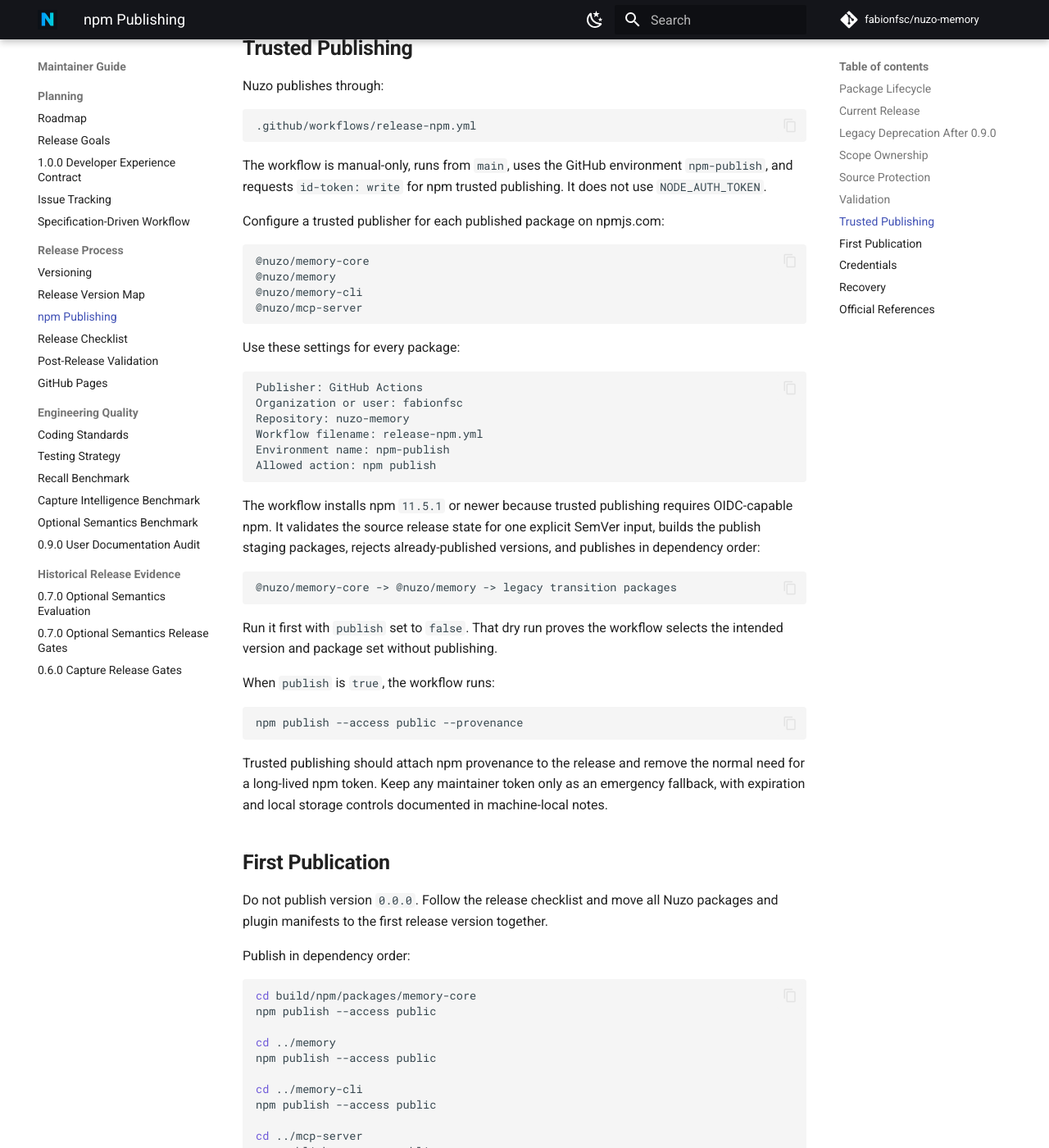
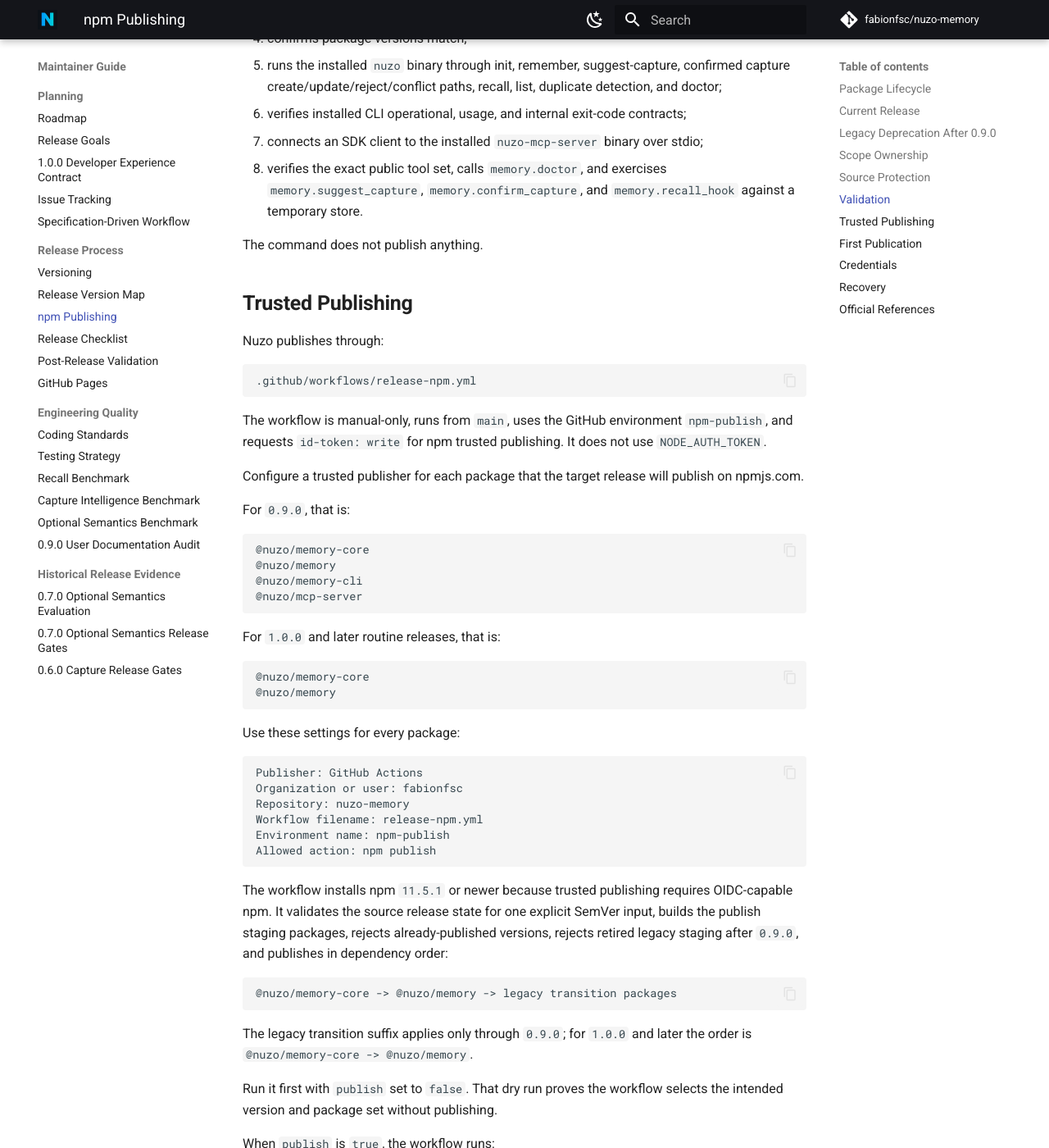
Before and after one commit to fabionfsc/nuzo-memory, an MkDocs documentation site: the page built from docs/operations/npm-publishing.md, in a window 1280 px wide and 1400 px high, scrolled down 3630 px. Shown: the whole window at 82% size. Built offline with MkDocs 1.6.1 and Material for MkDocs 9.7.7, drawn with Linux system fonts in a browser that asks for light colours; comment, search, counter and statistics services are not loaded; some of the changed text lies outside the part shown.

Commit message:
chore: enforce legacy npm package cutoff (#220)

````diff
--- a/docs/operations/npm-publishing.md
+++ b/docs/operations/npm-publishing.md
@@ -40,6 +40,12 @@
 Deprecation changes npm metadata; it does not remove an existing version or
 break an installed dependency. Ending public transition-package publication
 does not merge the internal CLI, MCP, or core source boundaries.
+
+Release tooling derives staging, target checks, and publishing order from
+`tools/npm-package-policy.mjs`. The policy intentionally includes all four
+packages through `0.9.0`, then omits the two transition packages for every
+version after `0.9.0`. Post-`0.9.0` publish checks fail if a retired transition
+package is still present in `build/npm/packages/`.
 
 ## Current Release
 
@@ -121,7 +127,18 @@
 ├── packages/
 │   ├── memory-core/
 │   ├── memory-cli/
+│   ├── memory/
 │   └── mcp-server/
+└── tarballs/
+```
+
+For `1.0.0` and later, generated staging must contain only:
+
+```text
+build/npm/
+├── packages/
+│   ├── memory-core/
+│   └── memory/
 └── tarballs/
 ```
 
@@ -173,13 +190,23 @@
 `npm-publish`, and requests `id-token: write` for npm trusted publishing. It
 does not use `NODE_AUTH_TOKEN`.
 
-Configure a trusted publisher for each published package on npmjs.com:
+Configure a trusted publisher for each package that the target release will
+publish on npmjs.com.
+
+For `0.9.0`, that is:
 
 ```text
 @nuzo/memory-core
 @nuzo/memory
 @nuzo/memory-cli
 @nuzo/mcp-server
+```
+
+For `1.0.0` and later routine releases, that is:
+
+```text
+@nuzo/memory-core
+@nuzo/memory
 ```
 
 Use these settings for every package:
@@ -196,11 +223,15 @@
 The workflow installs npm `11.5.1` or newer because trusted publishing requires
 OIDC-capable npm. It validates the source release state for one explicit
 SemVer input, builds the publish staging packages, rejects already-published
-versions, and publishes in dependency order:
+versions, rejects retired legacy staging after `0.9.0`, and publishes in
+dependency order:
 
 ```text
 @nuzo/memory-core -> @nuzo/memory -> legacy transition packages
 ```
+
+The legacy transition suffix applies only through `0.9.0`; for `1.0.0` and
+later the order is `@nuzo/memory-core -> @nuzo/memory`.
 
 Run it first with `publish` set to `false`. That dry run proves the workflow
 selects the intended version and package set without publishing.
@@ -236,6 +267,10 @@
 cd ../mcp-server
 npm publish --access public
 ```
+
+This manual first-publication sequence is historical and applies only to the
+pre-`1.0.0` transition set. Do not use it as the package list for `1.0.0` or
+later releases.
 
 Verify before distributing host plugins:
 
````
Also changed, not shown: CHANGELOG.md (+4 -0 lines), docs/architecture/repository-layout.md (+3 -0 lines), docs/operations/release-checklist.md (+19 -1 lines), 5 other files.
